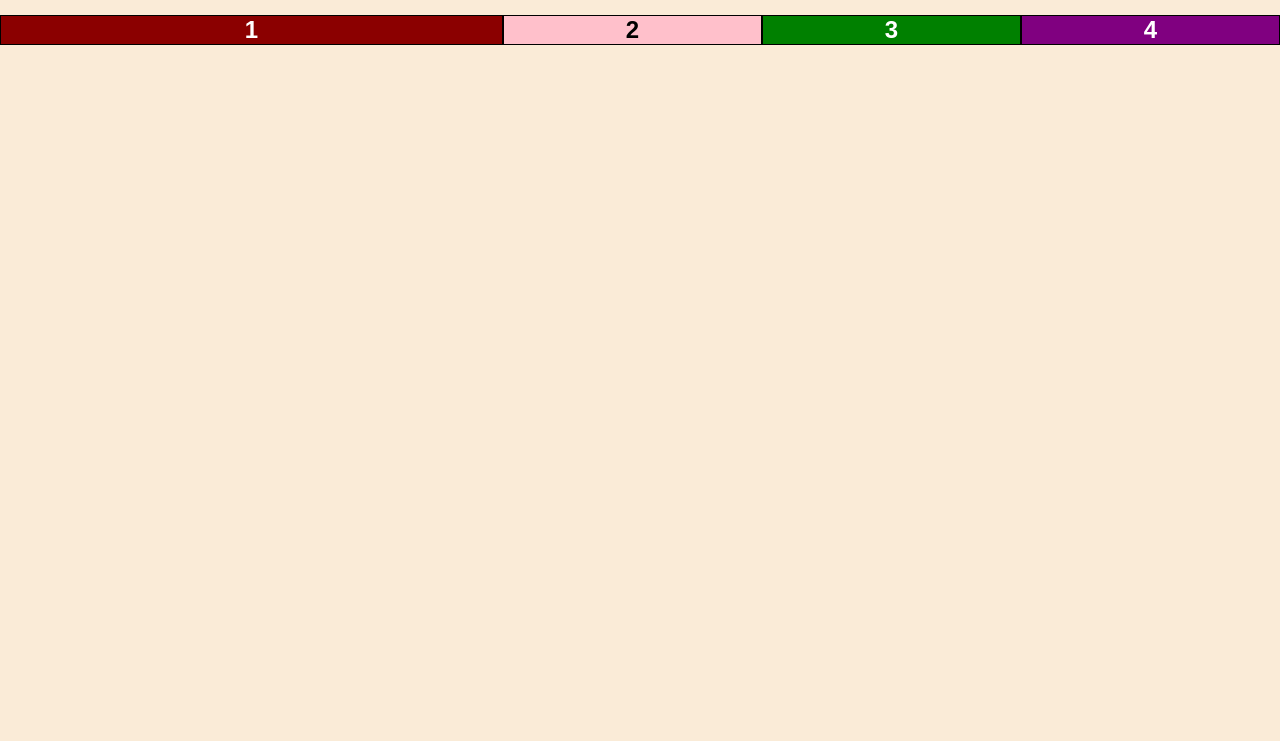
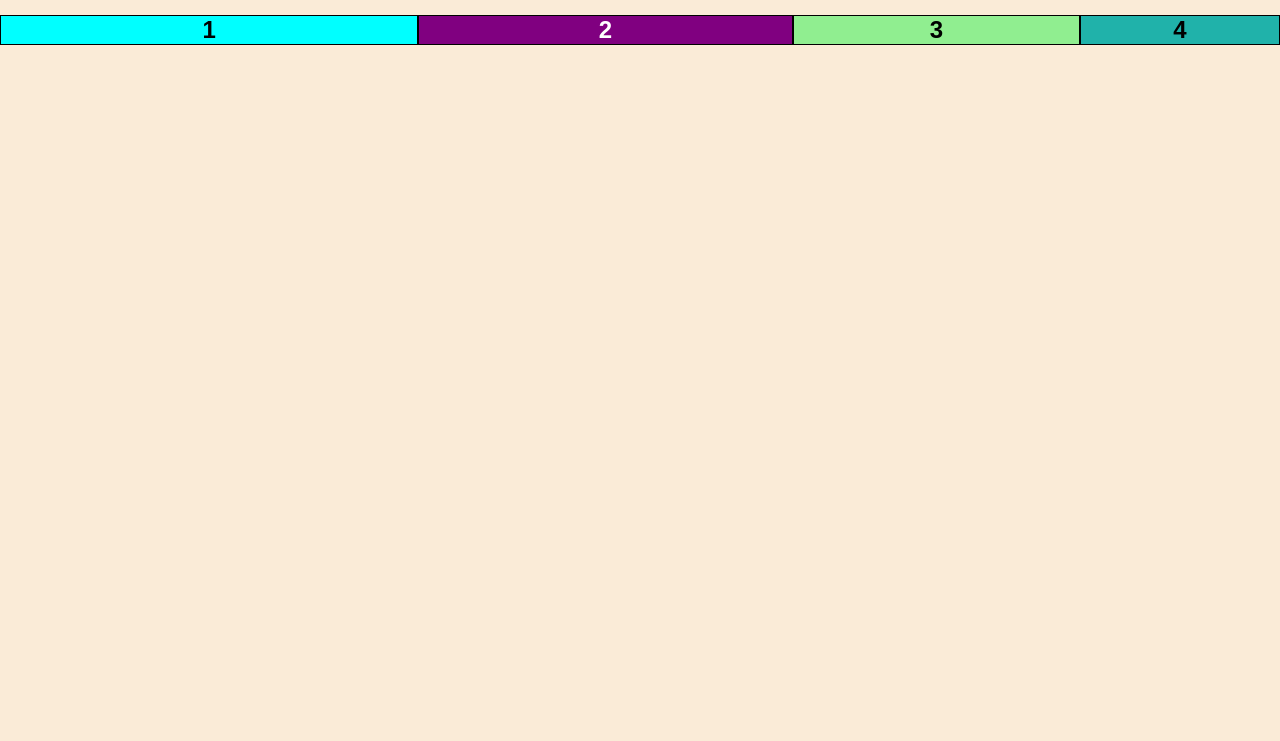
Before and after one commit to LuisToscano74/Flex-box, a plain HTML site: page index.html in a window 1280 px wide. Shown: the part 59-800 px from the top of the page. Drawn offline with Linux system fonts and the light colour scheme.

Commit message:
Aprendimos a usar Flex-shrink para encoger contenedores

```diff
--- a/index.html
+++ b/index.html
@@ -10,10 +10,10 @@
   <p>Vamos a aprender a usar Flexbox</p>
   <br>
   <div class="container">
-    <div class="item perrito">1</div>
-    <div class="item michi">2</div>
-    <div class="item puchunguito">3</div>
-    <div class="item fish">4</div>
+    <div class="item apachurro-1">1</div>
+    <div class="item apachurro-2">2</div>
+    <div class="item apachurro-3">3</div>
+    <div class="item apachurro-4">4</div>
   </div>
 
 </body>
--- a/style.css
+++ b/style.css
@@ -12,47 +12,44 @@ body {
 }
 
 .container {
-   display: flex; /* Esto habilita las propiedades de Flexbox*/
+   display: flex;
    background-color: lightblue;
 }
 
-/* Propiedades de Flexbox para los Items
+/* Flex-Shrink -> Esta propiedad funciona un factor de contradicción, encojimiento, reducción de los elementos de un contenedor item. */
 
-  + Flex-grow -> Esta propiedad ajuste el factor de crecimiento de los elementos, en función del espacio disponible. El valor por default es 'auto'.
-
-  Esta propiedad recibe valores númericos: 1, 2 ,3 ,4...El número que coloquemos es el factor de crecimiento.
-
-  */
-
+/* Flex-shrink: 1; Este es el valor por Default */
 .item {
-  flex-grow: auto; /*Este es su valor por default */
-  flex-grow: 1; /* Va hacer que todos los items crezcan con el mismo factor. */
   background-color: lightcoral;
   text-align: center;
   font-size: 24px;
   font-weight: bold;
   border: 1px solid black;
+  flex-basis: 200px;
+  flex-grow: 1;
 }
 
-.puchunguito {
-  flex-grow: -2; /* El item con esta clase, crece con un factor de 2. */
-  background-color: green;
+.apachurro-1 {
+  flex-grow: 5;
+  flex-shrink: 0;
+  background-color:aqua;
+}
+
+.apachurro-2 {
+  flex-grow: 4;
+  flex-shrink: 2;
+  background-color: purple;
   color: white;
 }
 
-.michi {
-  flex-grow: -1;
-  background-color: pink;
+.apachurro-3 {
+  flex-grow: 2;
+  flex-shrink: 3;
+  background-color: lightgreen;
 }
 
-.perrito {
-  flex-grow: 2;
-  background-color: darkred;
-  color: white;
+.apachurro-4 {
+  flex-grow: 0;
+   flex-shrink: 10;
+   background-color:lightseagreen;
 }
-
-.fish {
-  flex-grow: -1;
-  background-color: purple;
-  color: white;
-}
```
